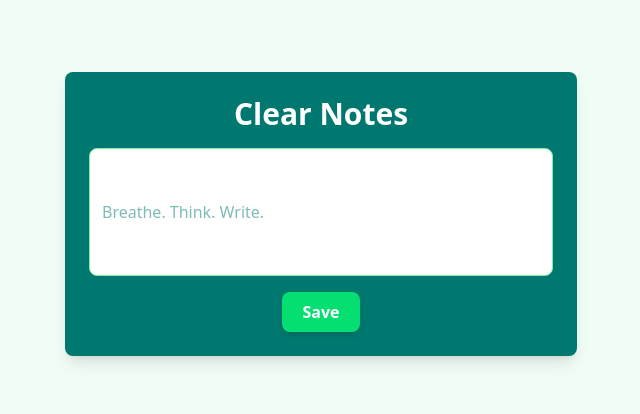
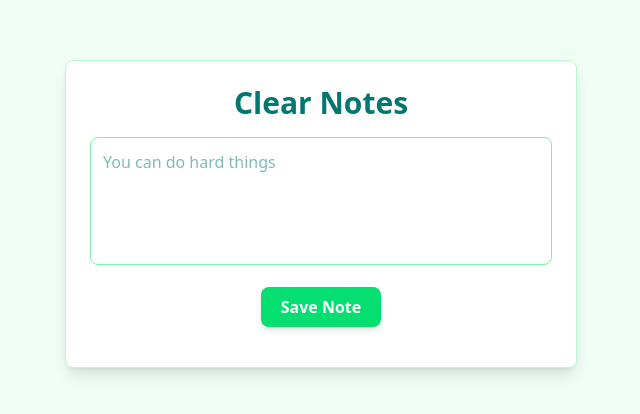
Before and after one commit to chrisscribs/Clear-Notes, a React (Vite) app: page / in a window 1280 px wide. Shown: the part 186-600 px from the top of the page, without its empty margins (319-959 px from the left). Built offline with nearby package versions, Linux system fonts and the light colour scheme.

Commit message:
Implemented note list and ability to save/delete notes

```diff
--- a/src/App.tsx
+++ b/src/App.tsx
@@ -1,22 +1,59 @@
-import "./App.css";
+import { useState, useEffect } from "react";
 import NoteInput from "./components/NoteInput";
-import SaveButton from "./components/SaveButton";
 
 function App() {
+  const [notes, setNotes] = useState([]);
+
+  // Load notes from LocalStorage on mount
+  useEffect(() => {
+    const savedNotes = JSON.parse(localStorage.getItem("clearNotes")) || [];
+    setNotes(savedNotes);
+  }, []);
+
+  // Save notes to LocalStorage whenever they change
+  useEffect(() => {
+    localStorage.setItem("clearNotes", JSON.stringify(notes));
+  }, [notes]);
+
+  // Function to add a new note
+  const handleSaveNote = (newNote) => {
+    const updatedNotes = [...notes, newNote];
+    setNotes(updatedNotes);
+  };
+
+  // Function to delete a note
+  const handleDeleteNote = (index) => {
+    const updatedNotes = notes.filter((_, i) => i !== index);
+    setNotes(updatedNotes);
+  };
+
   return (
-    <>
-      <div className="min-h-screen flex items-center justify-center bg-green-50">
-        <div className="w-full max-w-lg p-6 bg-teal-700 shadow-lg rounded-lg border-green-200">
-          <h1 className="text-3xl font-semibold text-white text-center mb-4">
-            Clear Notes
-          </h1>
-          <NoteInput />
-          <div className="flex justify-center mt-4">
-            <SaveButton />
-          </div>
+    <div className="min-h-screen flex items-center justify-center bg-green-50">
+      <div className="w-full max-w-lg p-6 bg-white shadow-lg rounded-lg border border-green-200">
+        <h1 className="text-3xl font-semibold text-teal-700 text-center mb-4">
+          Clear Notes
+        </h1>
+
+        <NoteInput onSave={handleSaveNote} />
+
+        <div className="mt-4 space-y-2">
+          {notes.map((note, index) => (
+            <div
+              key={index}
+              className="p-3 bg-green-100 border border-green-200 rounded-lg flex justify-between"
+            >
+              <p className="text-teal-700">{note}</p>
+              <button
+                onClick={() => handleDeleteNote(index)}
+                className="text-red-500 hover:text-red-700"
+              >
+                ✖
+              </button>
+            </div>
+          ))}
         </div>
       </div>
-    </>
+    </div>
   );
 }
 
--- a/src/components/NoteInput.tsx
+++ b/src/components/NoteInput.tsx
@@ -1,4 +1,12 @@
-const placeholders = [
+import { useEffect, useState, useMemo } from "react";
+
+interface NoteInputProps {
+  onSave: (note: string) => void;
+}
+
+const NoteInput = ({ onSave }: NoteInputProps) => {
+  const placeholders = useMemo(
+    () => [
       "Clear your mind...",
       "Get it off your chest...",
       "Let it all out...",
@@ -10,17 +18,46 @@ const placeholders = [
       "Write it down, then let it go...",
       "A quiet mind is a happy mind...",
       "Breathe. Think. Write.",
-];
+    ],
+    []
+  );
 
-const randomPlaceholder =
-  placeholders[Math.floor(Math.random() * placeholders.length)];
+  const [placeholder, setPlaceholder] = useState("");
+  const [note, setNote] = useState("");
 
-const NoteInput = () => {
+  useEffect(() => {
+    setPlaceholder(
+      placeholders[Math.floor(Math.random() * placeholders.length)]
+    );
+  }, [placeholders]);
+
+  const handleSave = () => {
+    if (note.trim() === "") return;
+    onSave(note);
+    setNote("");
+    setPlaceholder(
+      placeholders[Math.floor(Math.random() * placeholders.length)]
+    );
+  };
+
   return (
-    <input
+    <>
+      <textarea
         className="w-full p-3 border bg-white border-green-300 rounded-lg text-teal-700 focus:outline-none focus:ring-2 focus:ring-green-400 focus:border-transparent resize-none h-32"
-      placeholder={randomPlaceholder}
-    ></input>
+        placeholder={placeholder}
+        value={note}
+        onChange={(e) => setNote(e.target.value)}
+      />
+      <div className="flex justify-center mt-4">
+        <button
+          onClick={handleSave}
+          id="saveTask"
+          className="px-5 py-2 bg-green-400 text-white font-semibold rounded-lg shadow-md hover:bg-green-400 hover:ring-2 hover:ring-1 hover:ring-green-400 focus:outline-none focus:ring-2 focus:ring-green-200 transition"
+        >
+          Save Note
+        </button>
+      </div>
+    </>
   );
 };
 
--- a/src/components/SaveButton.tsx
+++ /dev/null
@@ -1,12 +0,0 @@
-const SaveButton = () => {
-  return (
-    <button
-      id="saveTask"
-      className="px-5 py-2 bg-green-400 text-white font-semibold rounded-lg shadow-md hover:bg-green-400 hover:ring-2 hover:ring-1 hover:ring-green-400 focus:outline-none focus:ring-2 focus:ring-green-200 transition"
-    >
-      Save
-    </button>
-  );
-};
-
-export default SaveButton;
```
Lines whose indentation alone changed are shown as unchanged.
